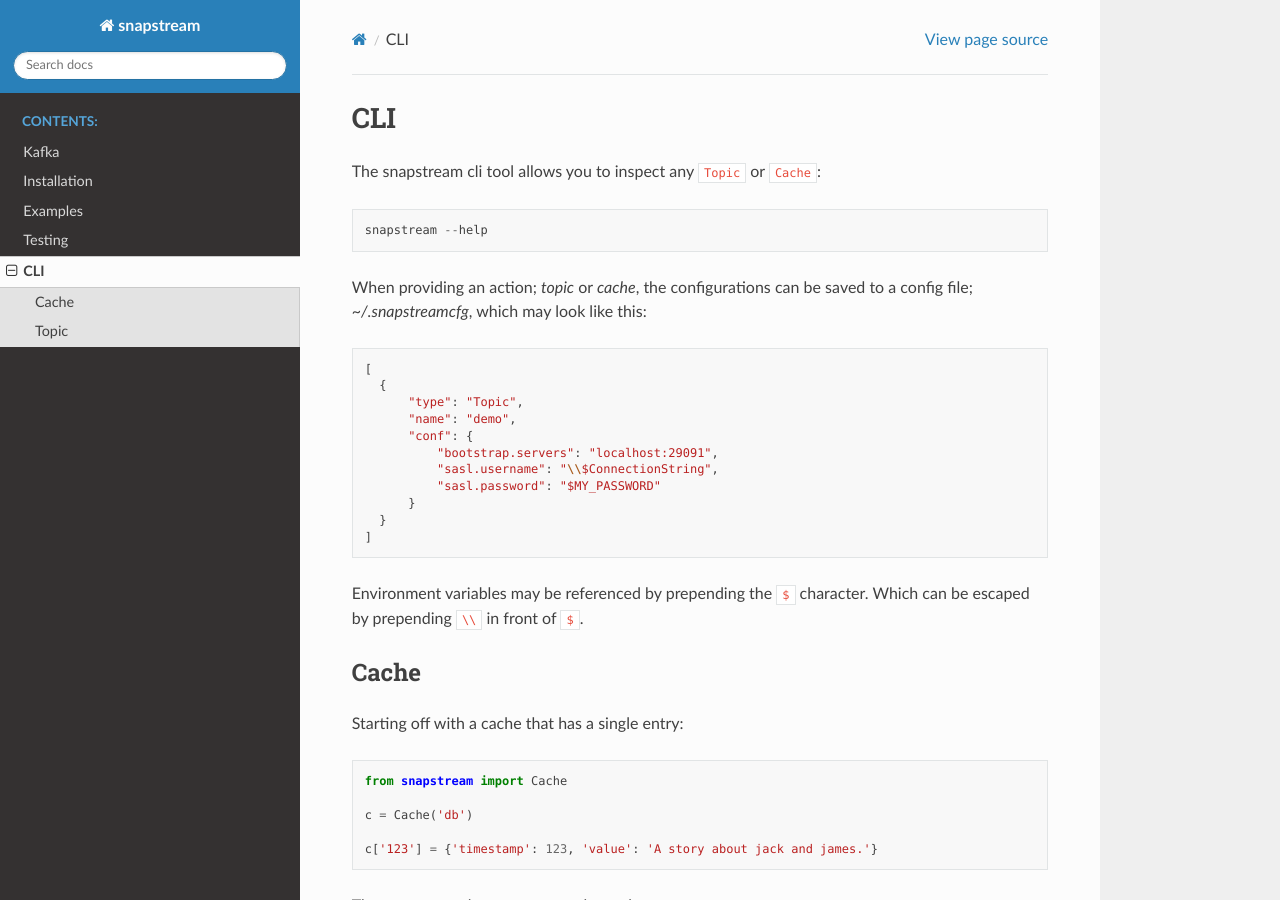
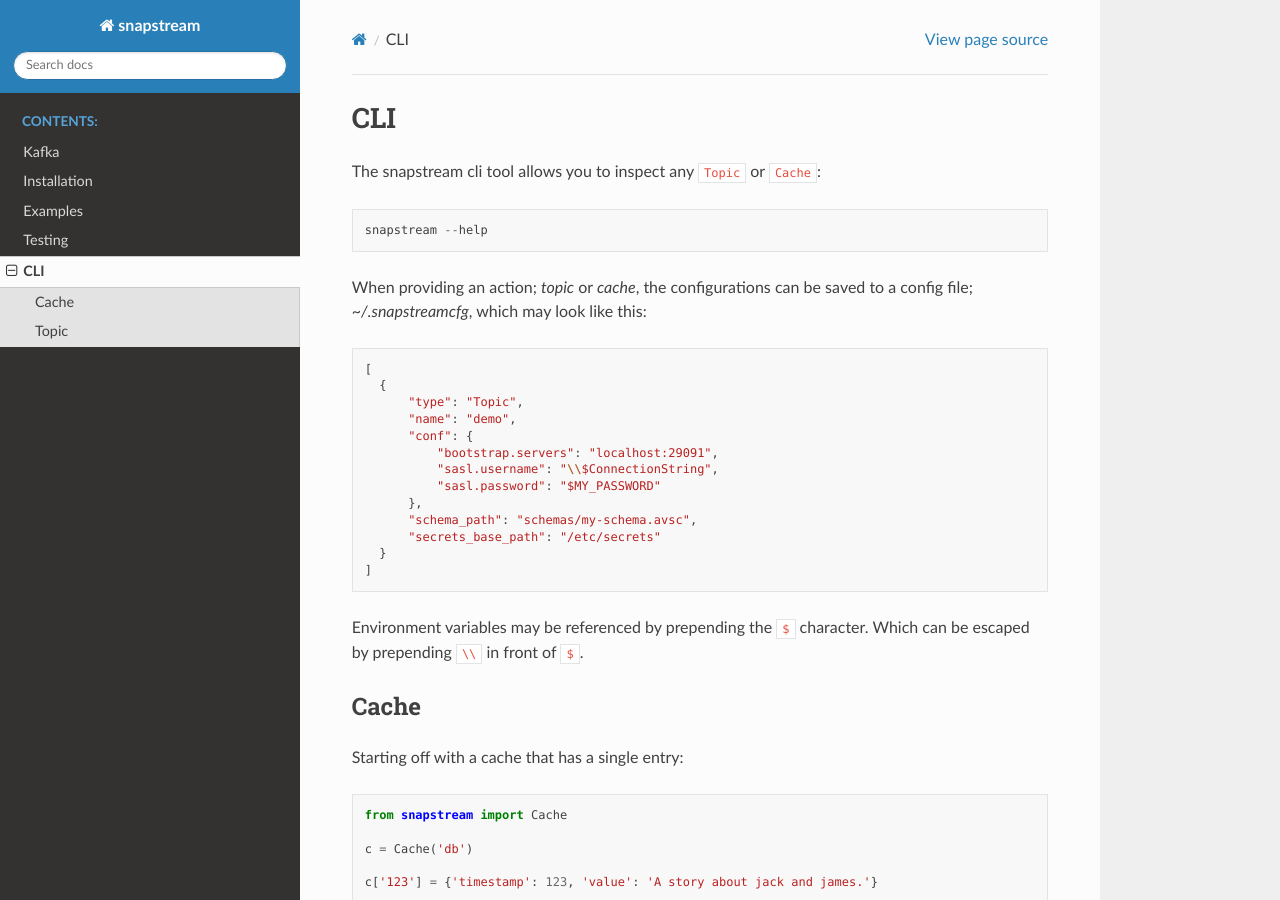
Before and after one commit to Menziess/snapstream, a Sphinx documentation site: the page built from docs/source/cli.rst, in a window 1280 px wide and 900 px high. Built offline with Sphinx 7.4.7 and the Read the Docs theme 2.0.0, drawn with Linux system fonts in a browser that asks for light colours; pages that are not in the unit, such as notebooks, are missing from menus.

Commit message:
Updated cli docs.

```diff
--- a/docs/source/cli.rst
+++ b/docs/source/cli.rst
@@ -21,7 +21,9 @@
             "bootstrap.servers": "localhost:29091",
             "sasl.username": "\\$ConnectionString",
             "sasl.password": "$MY_PASSWORD"
-        }
+        },
+        "schema_path": "schemas/my-schema.avsc",
+        "secrets_base_path": "/etc/secrets"
     }
   ]
 
```
